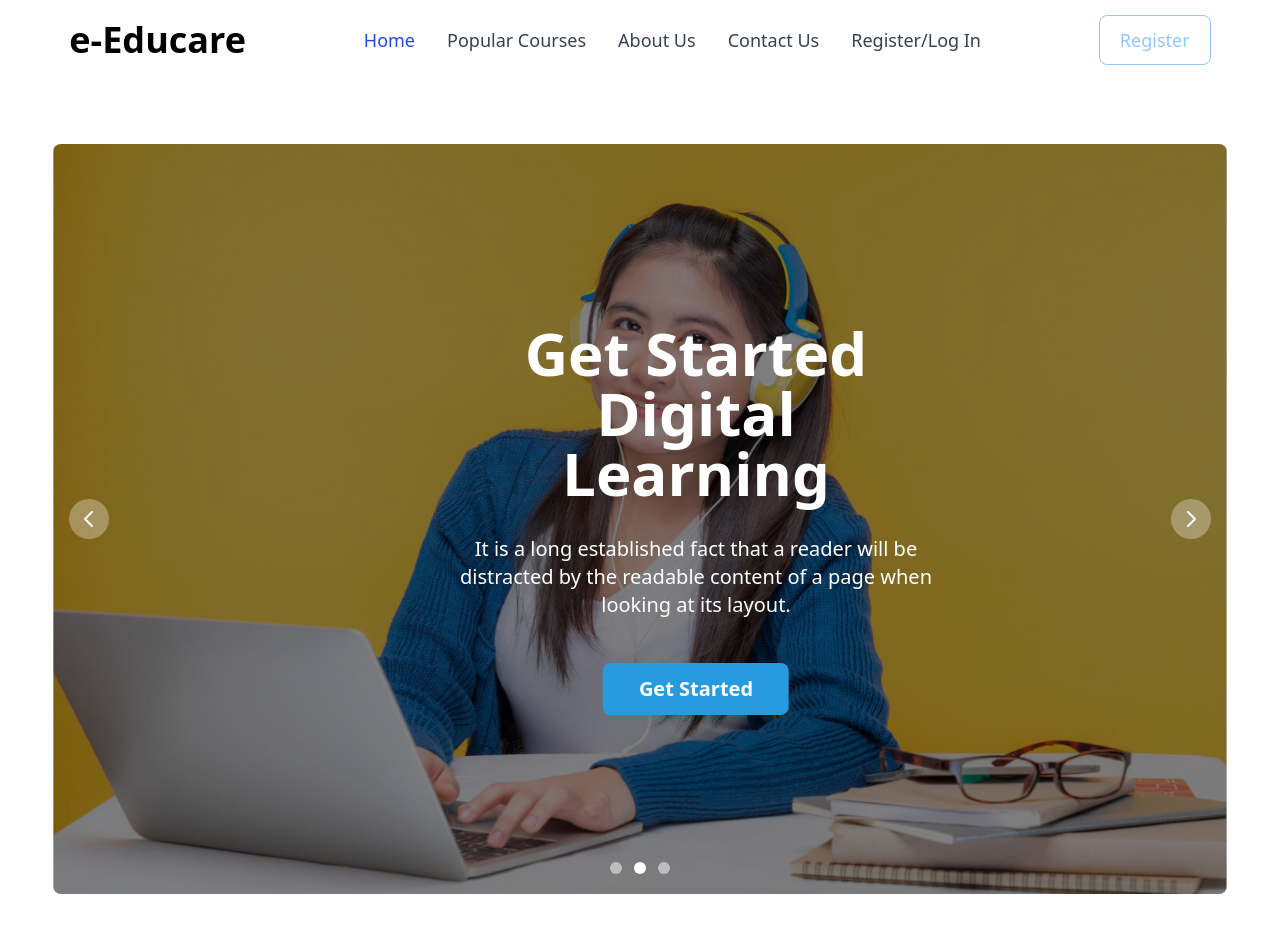
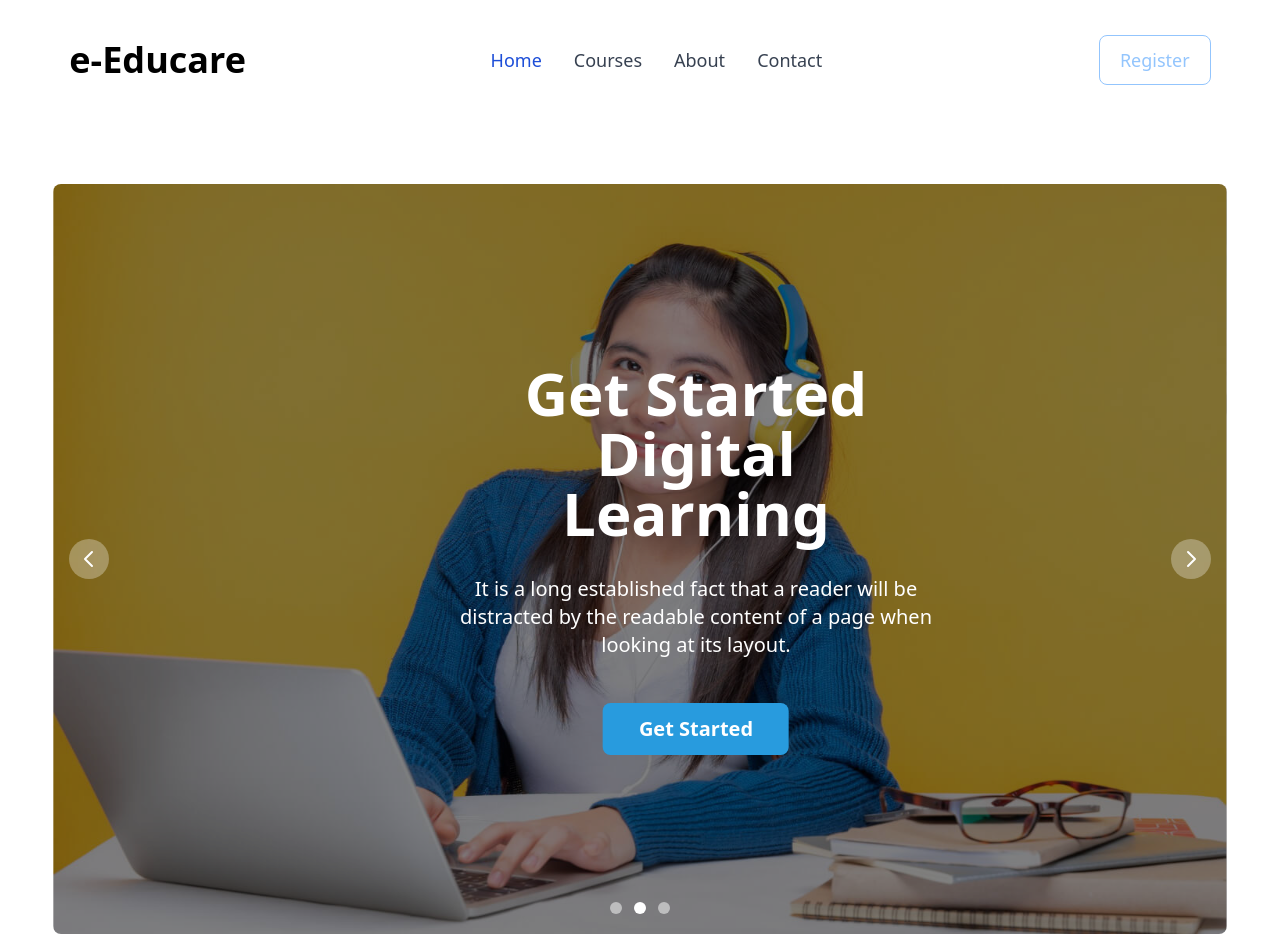
Before and after one commit to mahfuj-alam/e-Educare, a plain HTML site: page index.html in a window 1280 px wide. Shown: the top 934 px of the page. Drawn offline with nearby package versions, Linux system fonts and the light colour scheme.

Commit message:
final-commit

```diff
--- a/index.html
+++ b/index.html
@@ -47,14 +47,14 @@
   <body class="container mx-auto w-11/12">
     <!-- ============== header area start ========  -->
 
-    <header>
+    <header >
       <!-- navigation menu here  -->
-      <section class="nav-area mx-auto">
+      <section class="nav-area mx-auto z-20 py-5">
         <nav
           class="bg-white border-gray-200 px-2 sm:px-4 py-2.5 rounded dark:bg-gray-900"
         >
           <div
-            class="container flex flex-wrap justify-between items-center mx-auto"
+            class="container flex flex-wrap sm:flex-nowrap justify-between items-center mx-auto"
           >
             <a href="#" class="flex items-center">
               <span
@@ -112,27 +112,27 @@
                   <a
                     href="#"
                     class="block py-2 pr-4 pl-3 text-gray-700 rounded hover:bg-gray-100 md:hover:bg-transparent md:hover:text-blue-700 md:p-0 md:dark:hover:text-white dark:text-gray-400 dark:hover:bg-gray-700 dark:hover:text-white md:dark:hover:bg-transparent dark:border-gray-700 sm:text-lg"
-                    >Popular Courses</a
+                    >Courses</a
                   >
                 </li>
                 <li>
                   <a
                     href="#"
                     class="block py-2 pr-4 pl-3 text-gray-700 rounded hover:bg-gray-100 md:hover:bg-transparent md:hover:text-blue-700 md:p-0 md:dark:hover:text-white dark:text-gray-400 dark:hover:bg-gray-700 dark:hover:text-white md:dark:hover:bg-transparent dark:border-gray-700 sm:text-lg"
-                    >About Us</a
+                    >About</a
                   >
                 </li>
                 <li>
                   <a
                     href="#"
                     class="block py-2 pr-4 pl-3 text-gray-700 rounded hover:bg-gray-100 md:hover:bg-transparent md:hover:text-blue-700 md:p-0 md:dark:hover:text-white dark:text-gray-400 dark:hover:bg-gray-700 dark:hover:text-white md:dark:hover:bg-transparent dark:border-gray-700 sm:text-lg"
-                    >Contact Us</a
+                    >Contact</a
                   >
                 </li>
-                <li>
+                <li class="">
                   <a
                     href="#"
-                    class="block py-2 pr-4 pl-3 text-gray-700 rounded hover:bg-gray-100 md:hover:bg-transparent md:hover:text-blue-700 md:p-0 md:dark:hover:text-white dark:text-gray-400 dark:hover:bg-gray-700 dark:hover:text-white md:dark:hover:bg-transparent dark:border-gray-700 sm:text-lg"
+                    class="block sm:hidden py-2 pr-4 pl-3 text-gray-700 rounded hover:bg-gray-100 md:hover:bg-transparent md:hover:text-blue-700 md:p-0 md:dark:hover:text-white dark:text-gray-400 dark:hover:bg-gray-700 dark:hover:text-white md:dark:hover:bg-transparent dark:border-gray-700 sm:text-lg"
                     >Register/Log In</a
                   >
                 </li>
@@ -140,10 +140,15 @@
             </div>
           </div>
         </nav>
+      <!-- new nav  -->
+
+
+
+
       </section>
 
       <!-- carousel start here  -->
-      <section class="header-carousel my-16">
+      <section class="header-carousel my-16 z-10 ">
         <div id="default-carousel" class="relative" data-carousel="slide">
           <!-- Carousel wrapper -->
           <div
```
